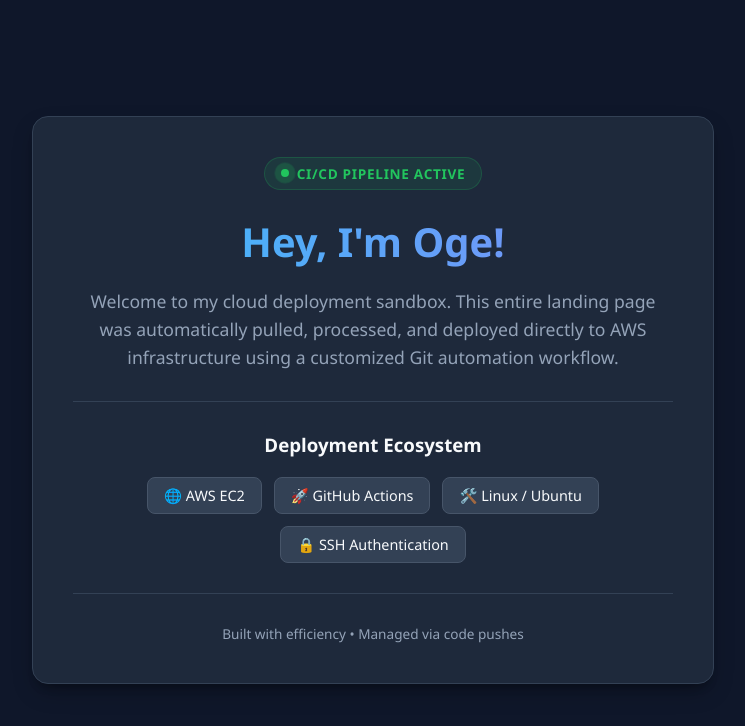
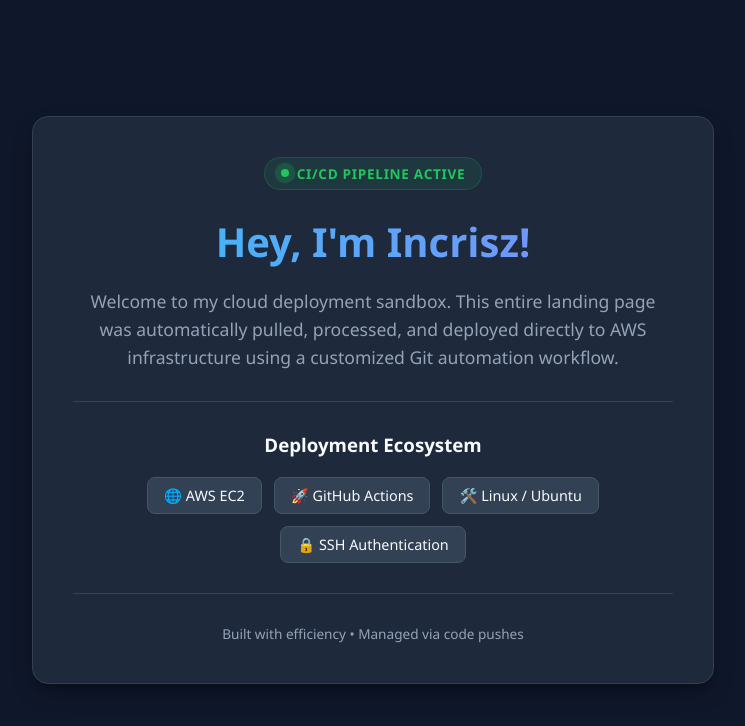
Before and after one commit to ogechiedithodo/first-deployment, a plain HTML site: page index.html in a window 1280 px wide. Shown: the whole page, without its empty margins (267-1012 px from the left). Drawn offline with Linux system fonts and the light colour scheme.

Commit message:
feat : updating the index file with incrisz to test the CD pipeline

```diff
--- a/index.html
+++ b/index.html
@@ -140,7 +140,7 @@
             CI/CD PIPELINE ACTIVE
         </div>
 
-        <h1>Hey, I'm Oge!</h1>
+        <h1>Hey, I'm Incrisz!</h1>
         <p>Welcome to my cloud deployment sandbox. This entire landing page was automatically pulled, processed, and deployed directly to AWS infrastructure using a customized Git automation workflow.</p>
 
         <hr>
```
